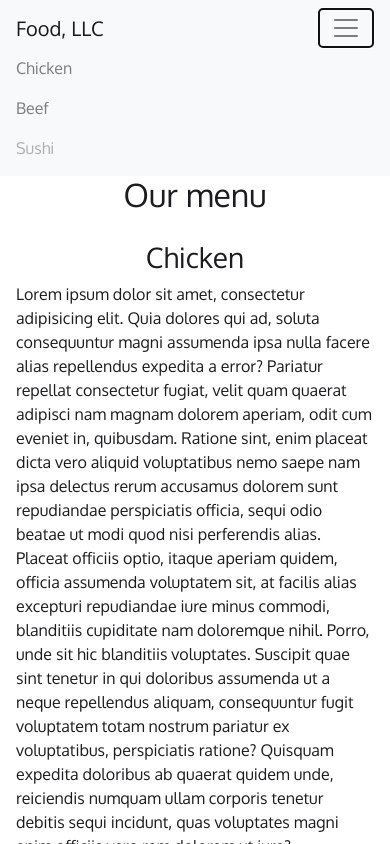
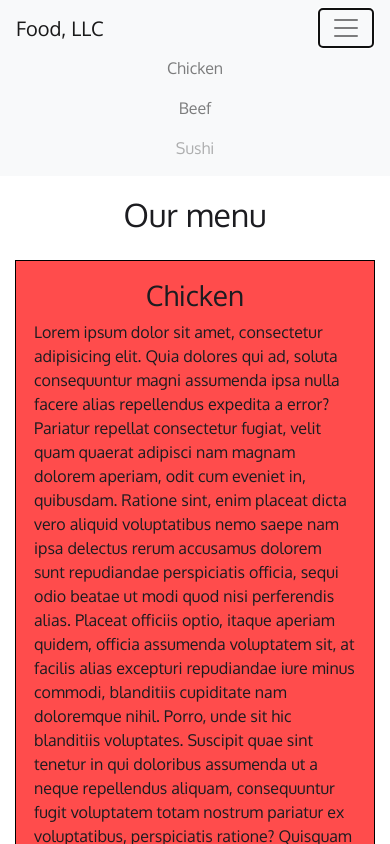
Before and after one commit to HossamAbdelrhman/Coursera-Peer-graded-Assignment-Module-3-Coding-Assignment, a plain HTML site: page index.html in a window 390 px wide. Both pictures are taken after a click on the button "Toggle navigation". Shown: the top 844 px of the page. Drawn offline with nearby package versions, Linux system fonts and the light colour scheme.

Commit message:
add some color

```diff
--- a/css/style.css
+++ b/css/style.css
@@ -3,7 +3,6 @@ body {
     font-family: 'Oxygen', sans-serif;
 }
 
-/*
 .navbar {
     border: 0;
     border-radius: 0;
@@ -12,11 +11,17 @@ body {
 .navbar-default .navbar-brand{
     color: #1c1c20;
 }
-*/
+
+h2 {
+    margin-top: 20px;
+}
 
 section
 {
-    border: 1px solid #fff;
+    border: 1px solid #000;
     margin-top: 7%;
     margin-bottom: 3%;
+    padding: 5%;
+    background-color: rgba(255, 0, 0, .7);
+
 }
--- a/index.html
+++ b/index.html
@@ -9,7 +9,7 @@
 
         <meta http-equiv="X-UA-Compatible" content="ie=edge">
 
-        <title>Document</title>
+        <title>Menu</title>
 
         <link href="https://fonts.googleapis.com/css?family=Oxygen" rel="stylesheet">
 
@@ -21,6 +21,7 @@
     <body>
         <header>
            <nav class="navbar navbar-expand-lg navbar-light bg-light">
+              <div class="container">
                   <a class="navbar-brand" href="#">Food, LLC</a>
 
                   <button class="navbar-toggler d-sm-none" type="button" data-toggle="collapse" data-target="#navbarSupportedContent" aria-controls="navbarSupportedContent" aria-expanded="false" aria-label="Toggle navigation">
@@ -29,18 +30,19 @@
 
                   <div class="collapse navbar-collapse" id="navbarSupportedContent">
                     <ul class="navbar-nav mr-auto">
-                  <li class="nav-item d-sm-none">
+                      <li class="nav-item text-center d-sm-none">
                         <a class="nav-link" href="#">Chicken</a>
                       </li>
 
-                  <li class="nav-item d-sm-none">
+                      <li class="nav-item text-center d-sm-none">
                         <a class="nav-link" href="#">Beef</a>
                       </li>
 
-                  <li class="nav-item d-sm-none">
+                      <li class="nav-item text-center d-sm-none">
                         <a class="nav-link disabled" href="#">Sushi</a>
                       </li>
                     </ul>
+                  </div>
               </div>
             </nav>
         </header>
```
Lines whose indentation alone changed are shown as unchanged.
